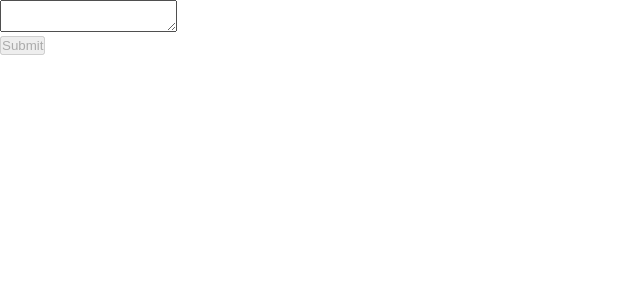
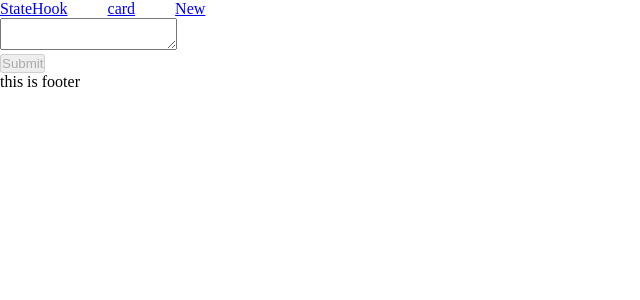
Before and after one commit to dineshADK2057/aakarReactClass, a React (Vite) app in the folder bun react/: page / in a window 1280 px wide. Shown: the top 300 px of the page, without its empty margins (0-640 px from the left). Built offline with nearby package versions, Linux system fonts and the light colour scheme.

Commit message:
react router dom first class

```diff
--- a/bun react/package.json
+++ b/bun react/package.json
@@ -13,6 +13,7 @@
     "prop-types": "^15.8.1",
     "react": "^18.3.1",
     "react-dom": "^18.3.1",
+    "react-router-dom": "^6.26.2",
     "styled-components": "^6.1.13"
   },
   "devDependencies": {
--- a/bun react/src/App.jsx
+++ b/bun react/src/App.jsx
@@ -2,9 +2,33 @@ import styled from 'styled-components'
 import './App.css'
 import Card, { ImgCard } from './components/Card/Card'
 import StateHook from './components/usestate/StateHook'
+import { createBrowserRouter, RouterProvider } from 'react-router-dom'
+import Layout from './components/uiComponents/Layout'
+import NewComponent from './NewComponent'
 
 
 function App() {
+
+  const router = createBrowserRouter([
+    {
+      path: "/",
+      element: <Layout/>,
+      children: [
+        {
+          path: "/",
+          element: <StateHook/>,
+        },
+        {
+          path: "/card",
+          element: <Card />,
+        },
+        {
+          path: "/new",
+          element: <NewComponent />,
+        },
+      ]
+    },
+  ]);
 
   return (
     <>
@@ -25,7 +49,9 @@ function App() {
         this is info div
       </div> */}
 
-      <StateHook/>
+      {/* <StateHook/> */}
+
+      <RouterProvider router={router} />
 
     </>
   )
--- /dev/null
+++ b/bun react/src/NewComponent.jsx
@@ -0,0 +1,9 @@
+import React from 'react'
+
+export default function NewComponent() {
+  return (
+    <div>
+      this is new component
+    </div>
+  )
+}
--- a/bun react/src/components/Card/Card.jsx
+++ b/bun react/src/components/Card/Card.jsx
@@ -1,10 +1,13 @@
 import PropTypes from 'prop-types'
 import React from 'react'
+import { Link } from 'react-router-dom'
 import styled from 'styled-components'
 // import './Card.css'
 
 const Card = ({ title, image }) => {
   return (
+    <>
+
     <ImgCard>
       <img src={image} alt="image" width="100%" />
       <div className='info'>
@@ -13,6 +16,7 @@ const Card = ({ title, image }) => {
         <button>Read More</button>
       </div>
     </ImgCard>
+    </>
 
   )
 }
--- /dev/null
+++ b/bun react/src/components/uiComponents/Header.jsx
@@ -0,0 +1,20 @@
+import React from 'react'
+import { Link } from 'react-router-dom'
+import styled from 'styled-components'
+
+export default function Header() {
+  return (
+    <HeaderSection>
+            {/* <li>StateHook</li> */}
+            <Link to="/">StateHook</Link>
+            <Link to="/card">card</Link>
+            <Link to="/new">New</Link>
+
+        </HeaderSection>
+  )
+}
+
+const HeaderSection = styled.header`
+    display: flex;
+    gap: 40px;
+`
--- /dev/null
+++ b/bun react/src/components/uiComponents/Layout.jsx
@@ -0,0 +1,18 @@
+import React from 'react'
+import Header from './Header'
+import { Outlet } from 'react-router-dom'
+
+export default function Layout() {
+  return (
+    <>
+        <Header/>
+
+            <Outlet/>
+
+        <footer>
+            this is footer
+        </footer>
+
+    </>
+  )
+}
--- a/bun react/src/components/usestate/StateHook.jsx
+++ b/bun react/src/components/usestate/StateHook.jsx
@@ -1,4 +1,5 @@
 import React, { useState } from 'react'
+import { Link } from 'react-router-dom';
 
 export default function StateHook() {
     const [answer, setAnswer] = useState('');
@@ -8,6 +9,8 @@ export default function StateHook() {
 
     return (
         <>
+
+
             <form onSubmit={() => {
                 setStatus("submiting")
             }
--- a/bun react/src/main.jsx
+++ b/bun react/src/main.jsx
@@ -2,6 +2,7 @@ import { StrictMode } from 'react'
 import { createRoot } from 'react-dom/client'
 import App from './App.jsx'
 import './index.css'
+import NewComponent from './NewComponent.jsx'
 
 createRoot(document.getElementById('root')).render(
   <StrictMode>
```
Also changed, not shown: 1 other file (tests, documents, lock files or other folders).
